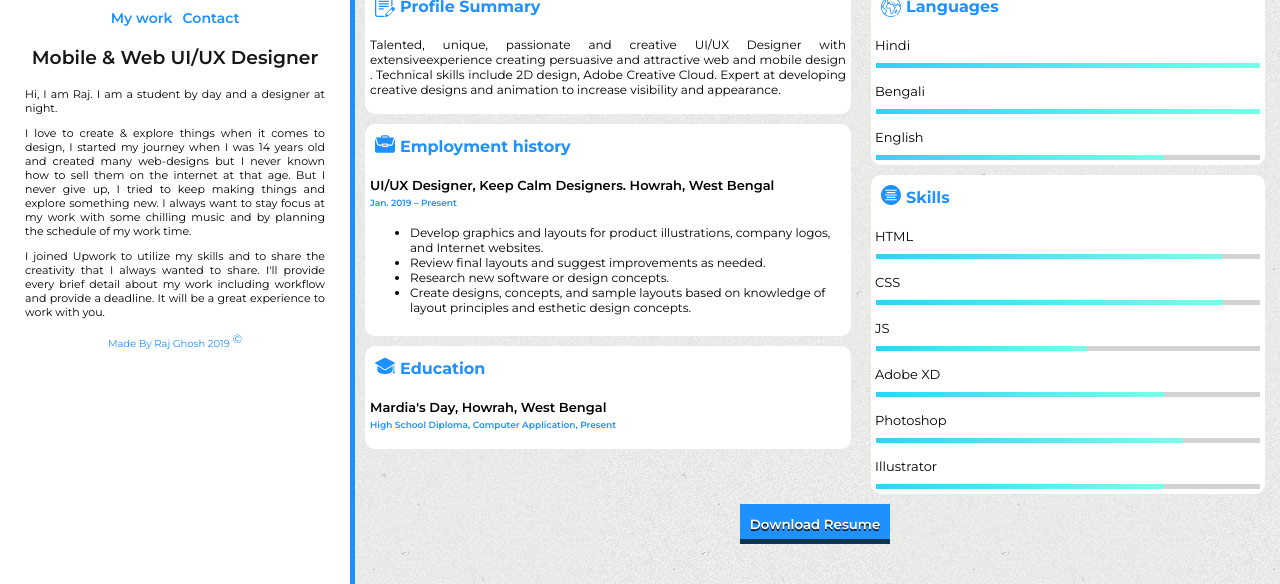
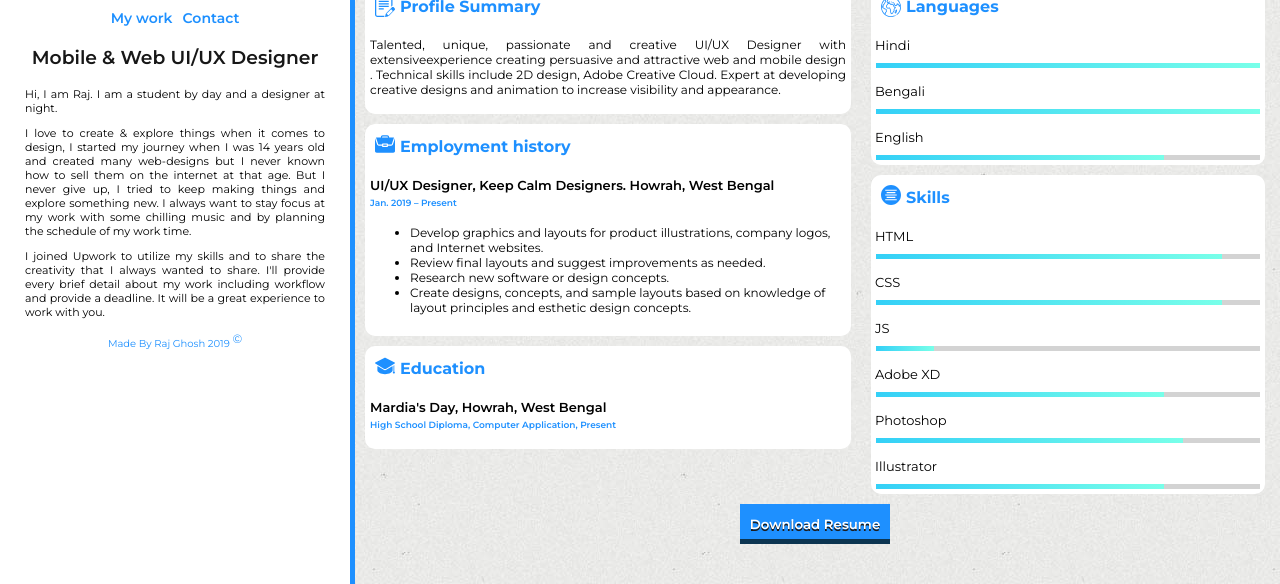
Before and after one commit to raj-ghosh/raj-ghosh.github.io, a plain HTML site: page index.html in a window 1280 px wide. Shown: the part 216-800 px from the top of the page. Drawn offline with Linux system fonts and the light colour scheme.

Commit message:
Update style.css

```diff
--- a/style.css
+++ b/style.css
@@ -345,7 +345,7 @@ filter: progid:DXImageTransform.Microsoft.gradient( startColorstr='#34d0f7', end
     height: 5px;
     text-align: center;
     font-size: 9px;
-    width: 55%;
+    width: 15%;
     background: rgba(52,208,247,1);
 background: -moz-linear-gradient(left, rgba(52,208,247,1) 0%, rgba(120,255,233,1) 100%);
 background: -webkit-gradient(left top, right top, color-stop(0%, rgba(52,208,247,1)), color-stop(100%, rgba(120,255,233,1)));
```
